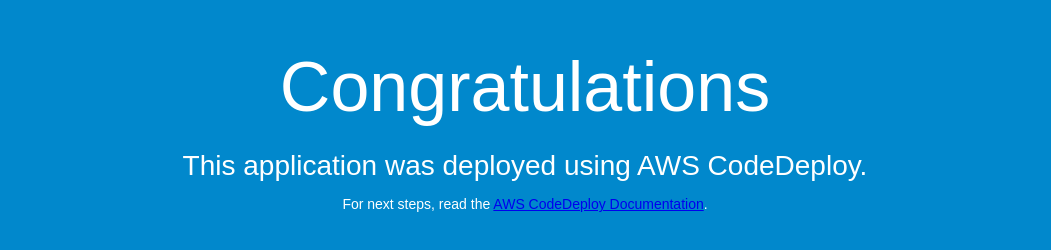
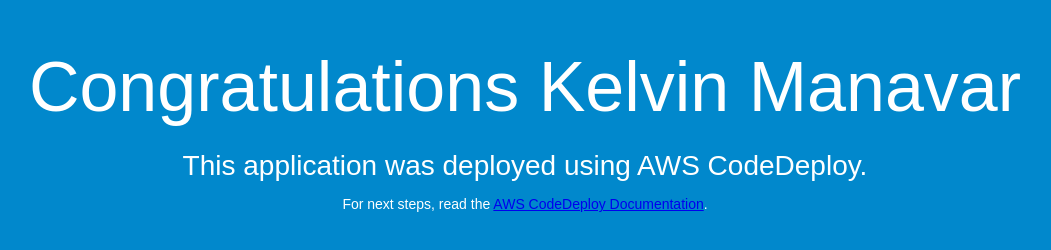
Before and after one commit to kelvinmanavar/sample-codepipeline, a plain HTML site: page index.html in a window 1280 px wide. Shown: the whole page, without its empty margins (115-1166 px from the left). Drawn offline with Linux system fonts and the light colour scheme.

Commit message:
Update index.html

```diff
--- a/index.html
+++ b/index.html
@@ -26,7 +26,7 @@
 </head>
 <body>
   <div align="center">
-    <h1>Congratulations</h1>
+    <h1>Congratulations Kelvin Manavar</h1>
     <h2>This application was deployed using AWS CodeDeploy.</h2>
     <p>For next steps, read the <a href="http://aws.amazon.com/documentation/codedeploy">AWS CodeDeploy Documentation</a>.</p>
   </div>
```
